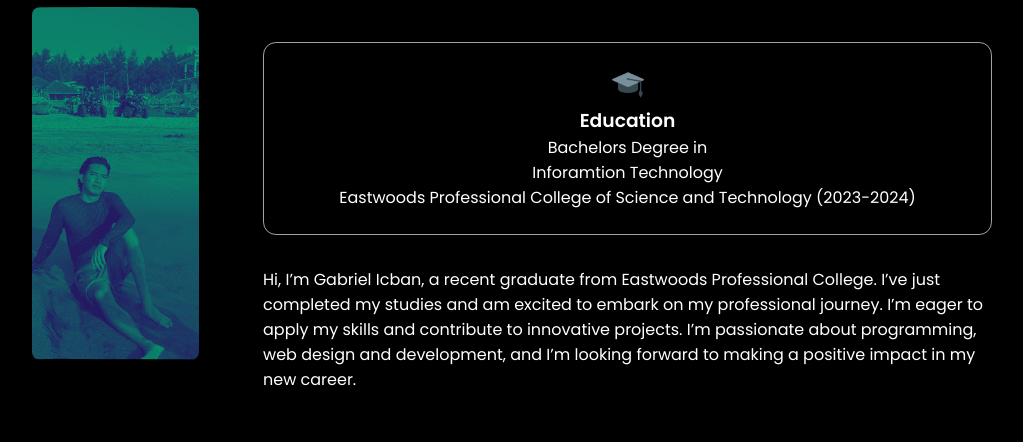
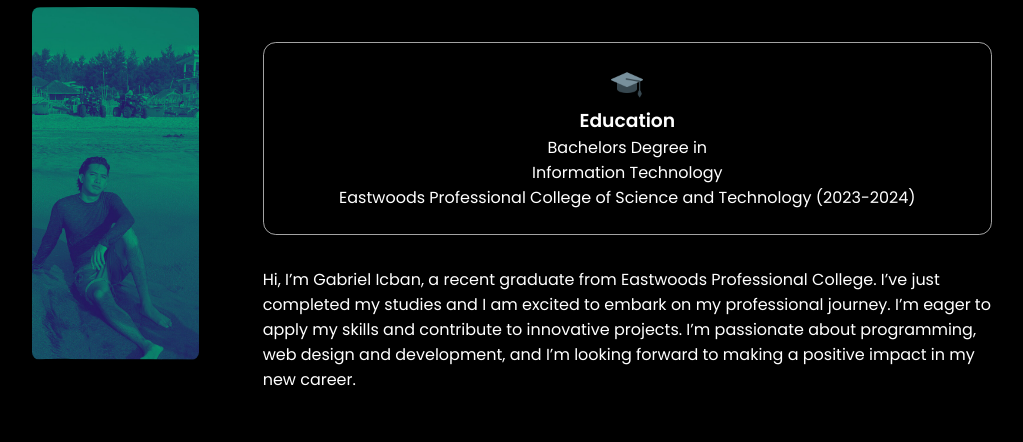
Before and after one commit to GabrielIcban/GabrielIcban.github.io, a plain HTML site: page Gabriel_Icban_Portfolio/index.html in a window 1280 px wide. Shown: the part 1100-1542 px from the top of the page, without its empty margins (128-1151 px from the left). Drawn offline with Linux system fonts and the light colour scheme; a web font is replaced by a local one.

Commit message:
typo fixed.html

```diff
--- a/Gabriel_Icban_Portfolio/index.html
+++ b/Gabriel_Icban_Portfolio/index.html
@@ -77,13 +77,13 @@
                 class="icon"
               />
               <h3>Education</h3>
-              <p>Bachelors Degree in <br />Inforamtion Technology<br />Eastwoods Professional College of Science and Technology (2023-2024)</p>
+              <p>Bachelors Degree in <br />Information Technology<br />Eastwoods Professional College of Science and Technology (2023-2024)</p>
             </div>
           </div>
           <div class="text-container">
             <p>
               Hi, I’m Gabriel Icban, a recent graduate from Eastwoods Professional College.
-               I’ve just completed my studies and am excited to embark on my professional journey.
+               I’ve just completed my studies and I am excited to embark on my professional journey.
                  I’m eager to apply my skills and contribute to innovative projects.
                 I’m passionate about programming, web design and development,
                and I’m looking forward to making a positive impact in my new career.
```
